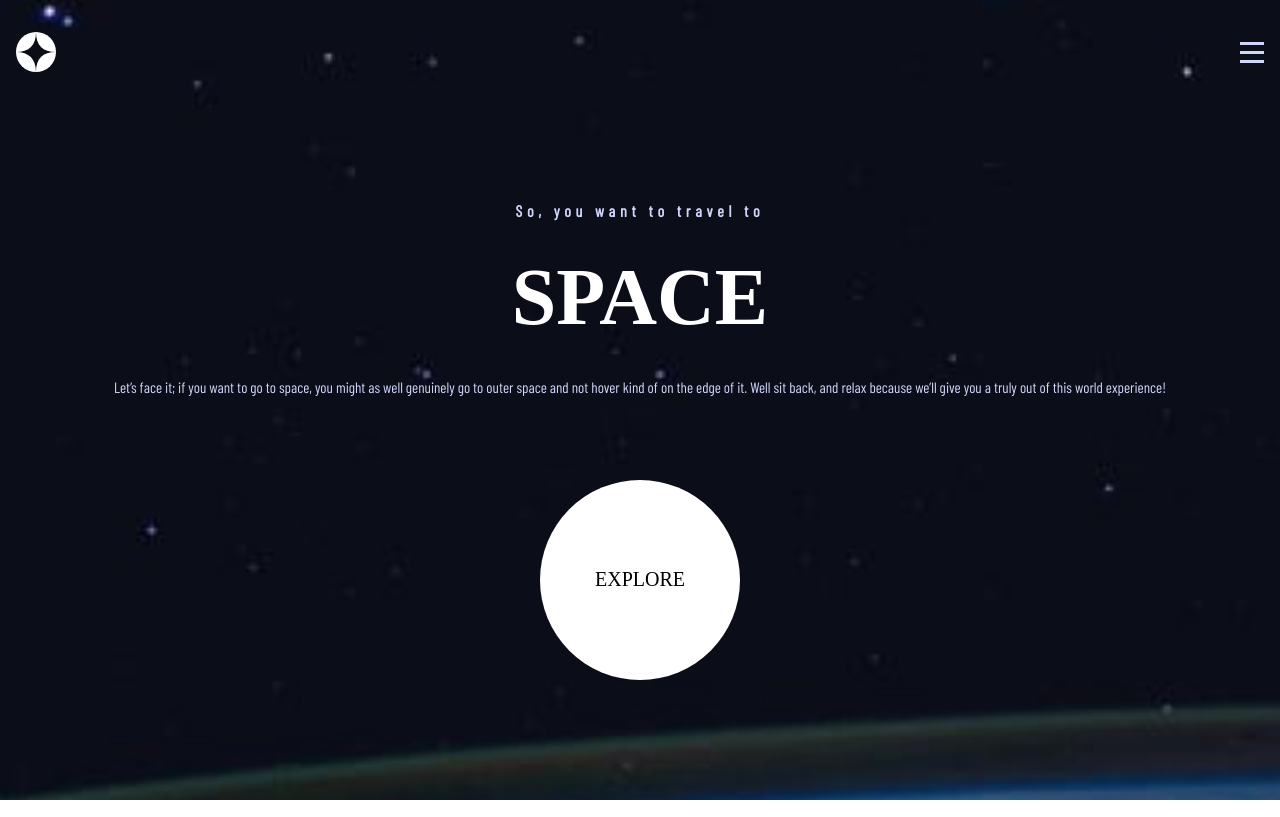
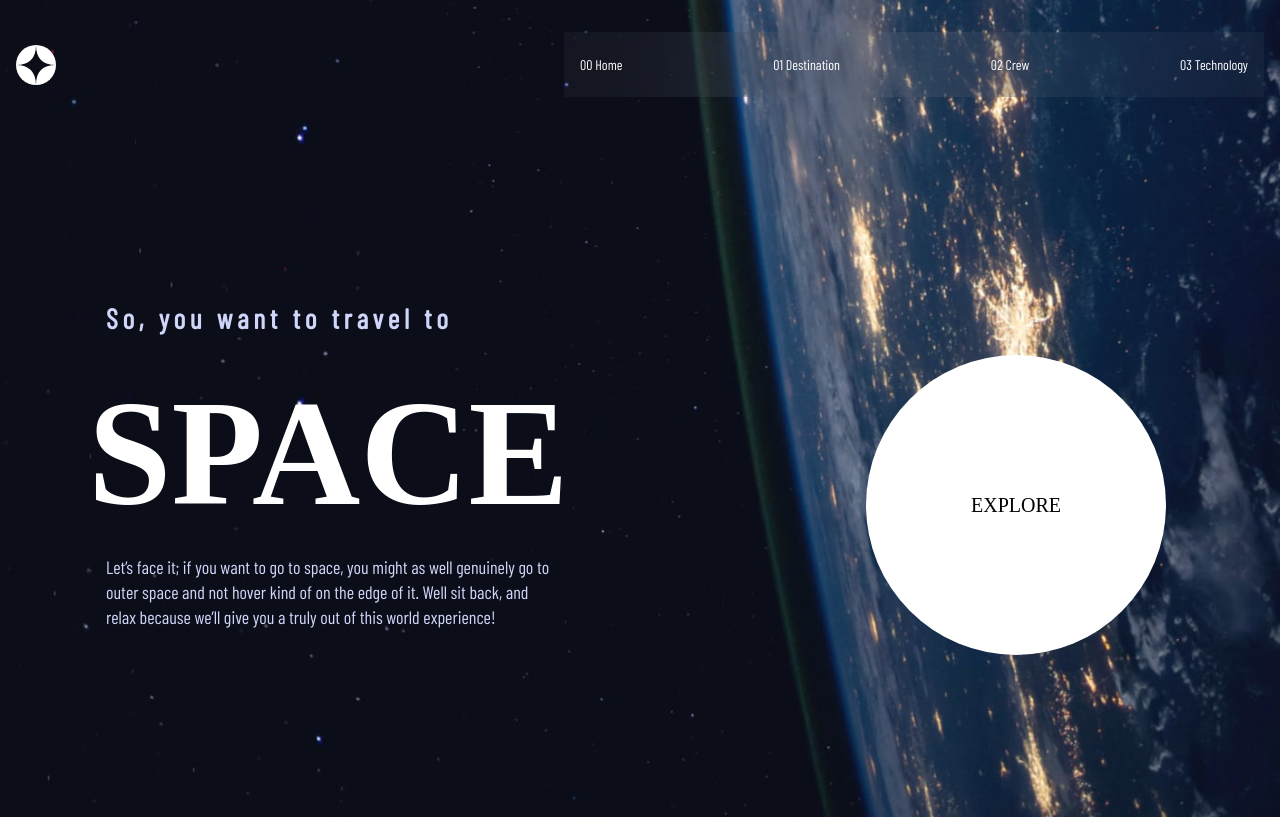
Before and after one commit to Tim5583/space-tourisum-website, a plain HTML site: page index.html in a window 1280 px wide. Drawn offline with nearby package versions, Linux system fonts and the light colour scheme; a web font is replaced by a local one.

Commit message:
finish home page

```diff
--- a/index.html
+++ b/index.html
@@ -16,7 +16,7 @@
       <img src="./assets/shared/logo.svg" alt="" class="nav-icon">
       <img src="./assets/shared/icon-hamburger.svg" alt="hamburger icon" id="hamburgerIcon">
       <ul class="nav-items">
-        <img src="./assets/shared/icon-close.svg" alt="close icon">
+        <img src="./assets/shared/icon-close.svg" alt="close icon" id="closeIcon">
         <li><a href="">00 Home</a></li>
         <li><a href="">01 Destination</a></li>
         <li><a href="">02 Crew</a></li>
@@ -25,13 +25,15 @@
     </nav>
 
     <div class="home">
-      <h2 class="home-header5">So, you want to travel to</h2>
-      <h1 class="home-heading1">Space</h1>
-      <p class="home-descripsiton">
-        Let’s face it; if you want to go to space, you might as well genuinely go to
-        outer space and not hover kind of on the edge of it. Well sit back, and relax
-        because we’ll give you a truly out of this world experience!
-      </p>
+      <div id="first">
+        <h2 class="home-heading5">So, you want to travel to</h2>
+        <h1 class="home-heading1">Space</h1>
+        <p class="home-description">
+          Let’s face it; if you want to go to space, you might as well genuinely go to
+          outer space and not hover kind of on the edge of it. Well sit back, and relax
+          because we’ll give you a truly out of this world experience!
+        </p>
+      </div>
       <div class="circle">
         <p>Explore</p>
       </div>
--- a/scss/_globals.scss
+++ b/scss/_globals.scss
@@ -16,10 +16,15 @@ $font-size-heading5: 28px;
 $font-size-subheading1: 28px;
 $font-size-subheading2: 14px;
 $font-size-nav: 16px;
+$font-size-paragraph: 18px;
 
 $font-size-heading1-mobile: 80px;
 $font-size-heading5-mobile: 16px;
-$font-size-paragraph: 15px;
+$font-size-paragraph-mobile: 15px;
+
+$font-size-heading5-table: 20px;
+$font-size-paragraph-tab: 16px;
+$font-size-nav-tablet: 14px;
 
 $line-height: 25px;
 
@@ -36,3 +41,8 @@ $char-space-nav: 2.7px;
 .container {
     padding: 2rem 1rem;
 }
+
+a {
+    color: #fff;
+    text-decoration: none;
+}
--- a/scss/_index.scss
+++ b/scss/_index.scss
@@ -21,16 +21,17 @@ body {
     margin: 2rem auto;
 }
 
-.home-header5 {
+.home-heading5 {
     font-size: $font-size-heading5-mobile;
     letter-spacing: $char-space-heading5;
     color: $Gray;
 }
 
-.home-descripsiton {
+.home-description {
     line-height: $line-height;
-    font-size: $font-size-paragraph;
+    font-size: $font-size-paragraph-mobile;
     color: $Gray;
+    max-width: 350px;
 }
 
 .circle {
@@ -53,3 +54,66 @@ body {
 .circle:hover {
     box-shadow: 0px 0px 0px 40px rgba(255, 255, 255, 0.433);
 }
+
+// for tablet
+@media (min-width: 500px) {
+
+    body {
+        background-image: url("../assets/home/background-home-tablet.jpg");
+    }
+
+    .home {
+        &-heading5 {
+            font-size: $font-size-heading5-table;
+        }
+
+        &-heading1 {
+            font-size: $font-size-heading1-desktop;
+        }
+
+        &-description {
+            font-size: $font-size-paragraph-tab;
+            margin: auto;
+        }
+    }
+}
+
+@media (min-width: 1000px) {
+
+    body {
+        background-image: url("../assets/home/background-home-desktop.jpg");
+    }
+
+    .circle {
+        margin-right: 1.5rem;
+        width: 300px;
+        height: 300px;
+    }
+
+    .home {
+        flex-direction: row;
+        justify-content: space-between;
+        max-width: 1100px;
+        margin: auto;
+        text-align: left;
+
+        & div:first-child {
+            padding-left: 1rem;
+        }
+
+        .home-heading1 {
+            font-size: $font-size-heading1-desktop;
+            margin: 2rem auto 1rem -18px;
+        }
+
+        .home-heading5 {
+            font-size: $font-size-heading5;
+        }
+
+        .home-description {
+            font-size: $font-size-paragraph;
+            margin: 0;
+            max-width: 450px;
+        }
+    }
+}
--- a/scss/_nav.scss
+++ b/scss/_nav.scss
@@ -18,3 +18,57 @@
         height: 21px;
     }
 }
+
+@media (min-width: 500px) {
+    .nav {
+        #hamburgerIcon, #closeIcon{
+            display: none;
+        }
+
+        &-items {
+            display: block;
+            list-style-type: none;
+            font-size: $font-size-nav-tablet;
+            background-color: rgba(255, 255, 2555, 0.04);
+            backdrop-filter: blur(81.5485px);
+            width: 60%;
+            display: flex;
+            justify-content: space-between;
+            max-width: 400px;
+            padding: 1.5rem 1rem;
+
+            :not(:last-child) {
+                margin-right: .7rem;
+            }
+        }
+    }
+}
+
+@media (min-width: 1000px) {
+    .nav {
+        font-size: $font-size-nav;
+        &-items {
+            max-width: 700px;
+
+            li {
+                position: relative;
+
+                a::after {
+                    content: "";
+                    width: 100%;
+                    height: 3px;
+                    background-color: #fff;
+                    position: absolute;
+                    left: 0;
+                    bottom: -1.5rem;
+                    opacity: 0;
+                    transition: opacity 500ms ease;
+                }
+
+                a:hover::after {
+                    opacity: 1;
+                }
+            }
+        }
+    }
+}
```
Also changed, not shown: css/style.css.
